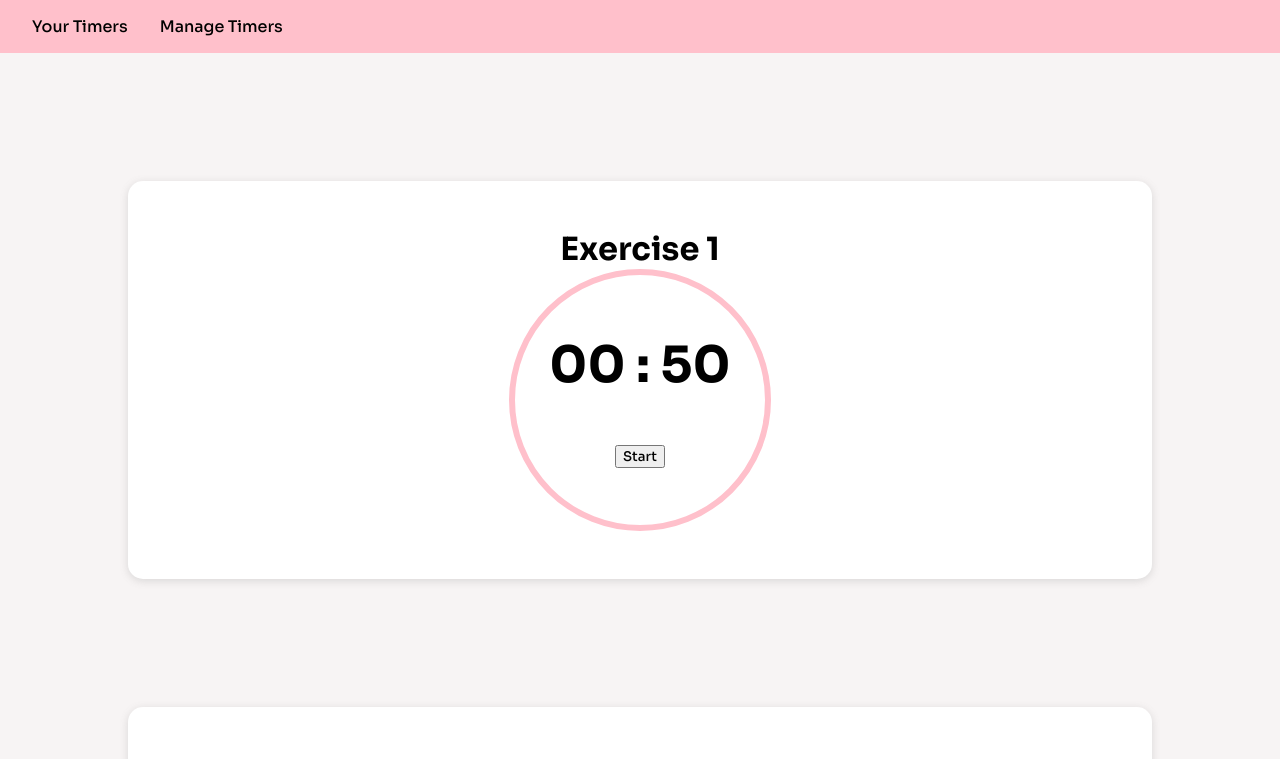
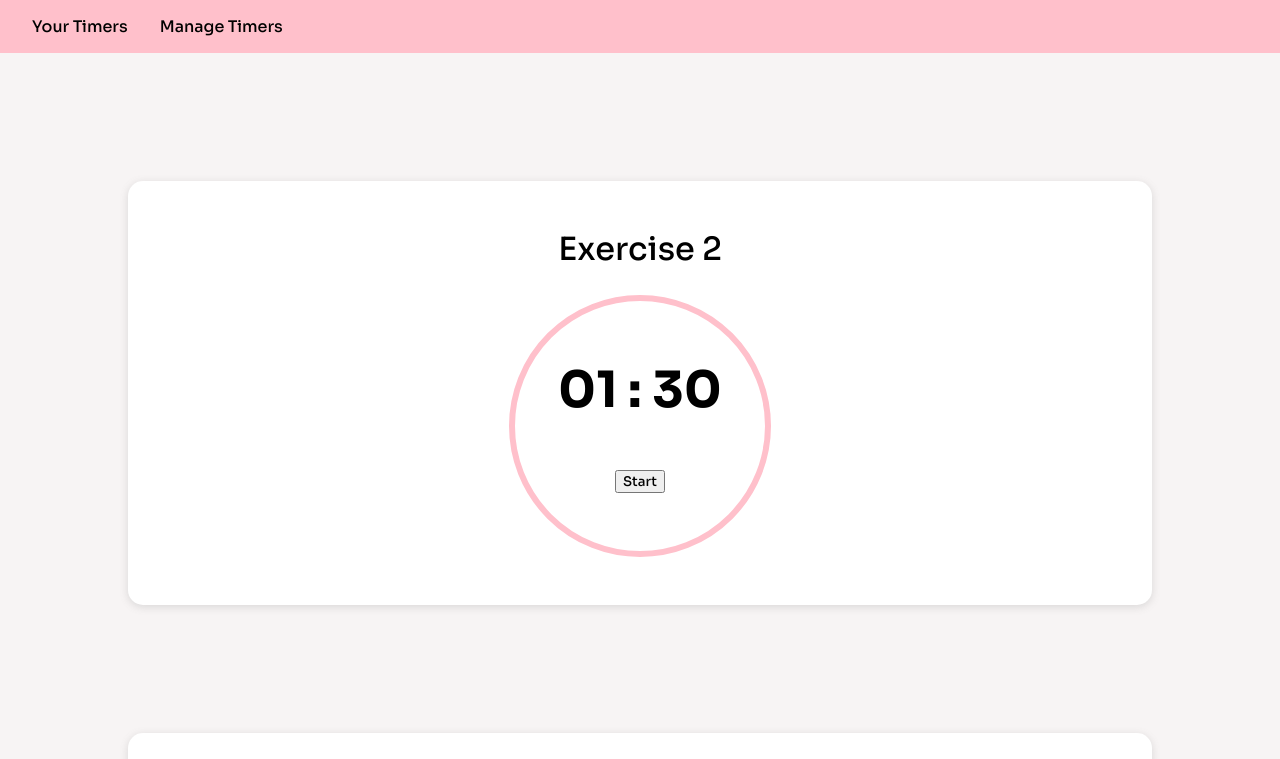
Before and after one commit to macmro7/organizer, a React (Create React App) app: page / in a window 1280 px wide. Shown: the top 759 px of the page. Built offline with nearby package versions, Linux system fonts and the light colour scheme.

Commit message:
add display timers in reverse order

```diff
--- a/src/App.css
+++ b/src/App.css
@@ -45,6 +45,11 @@ nav a {
   box-shadow: rgba(99, 99, 99, 0.2) 0px 2px 8px 0px;
   background-color: white;
   --background-color: rgba(255, 211, 219, 0.445);
+}
+
+.timer label {
+  font-size: 2em;
+  margin-bottom: 0.8em;
 }
 
 .circle {
--- a/src/App.js
+++ b/src/App.js
@@ -28,7 +28,7 @@ function App() {
         {...item}
       />
     )
-  })
+  }).reverse()
 
   function handleClick(newTimer) {
     setTimers(prevTimer => ([
--- a/src/Components/ManageTimers.js
+++ b/src/Components/ManageTimers.js
@@ -7,14 +7,14 @@ function ManageTimers(props) {
         <li key={timer.id}>{timer.name} {timer.seconds}
             <button className="delete--button" ><img onClick={ props.handleDelete } id={timer.id} src= { trash } /></button>
         </li>
-    ))
+    )).reverse()
 
     return(
         <div>
             <AddTimer handleClick={props.handleClick} />
             <div className="timers--background">
                 <ul className="timers--list">
-                    {timersList}
+                    { timersList }
                 </ul>
             </div>
         </div>
--- a/src/Components/Timer.js
+++ b/src/Components/Timer.js
@@ -35,7 +35,7 @@ function Timer(props) {
 
     return (
         <div className="timer">
-            <h1>{ props.name }</h1>
+            <label>{ props.name }</label>
             <div className="circle">
                 <h1 className="circle--timer">{showTime()}</h1>
             <button onClick={startTimer}>{isActive ? "Stop" : "Start"}</button>
```
